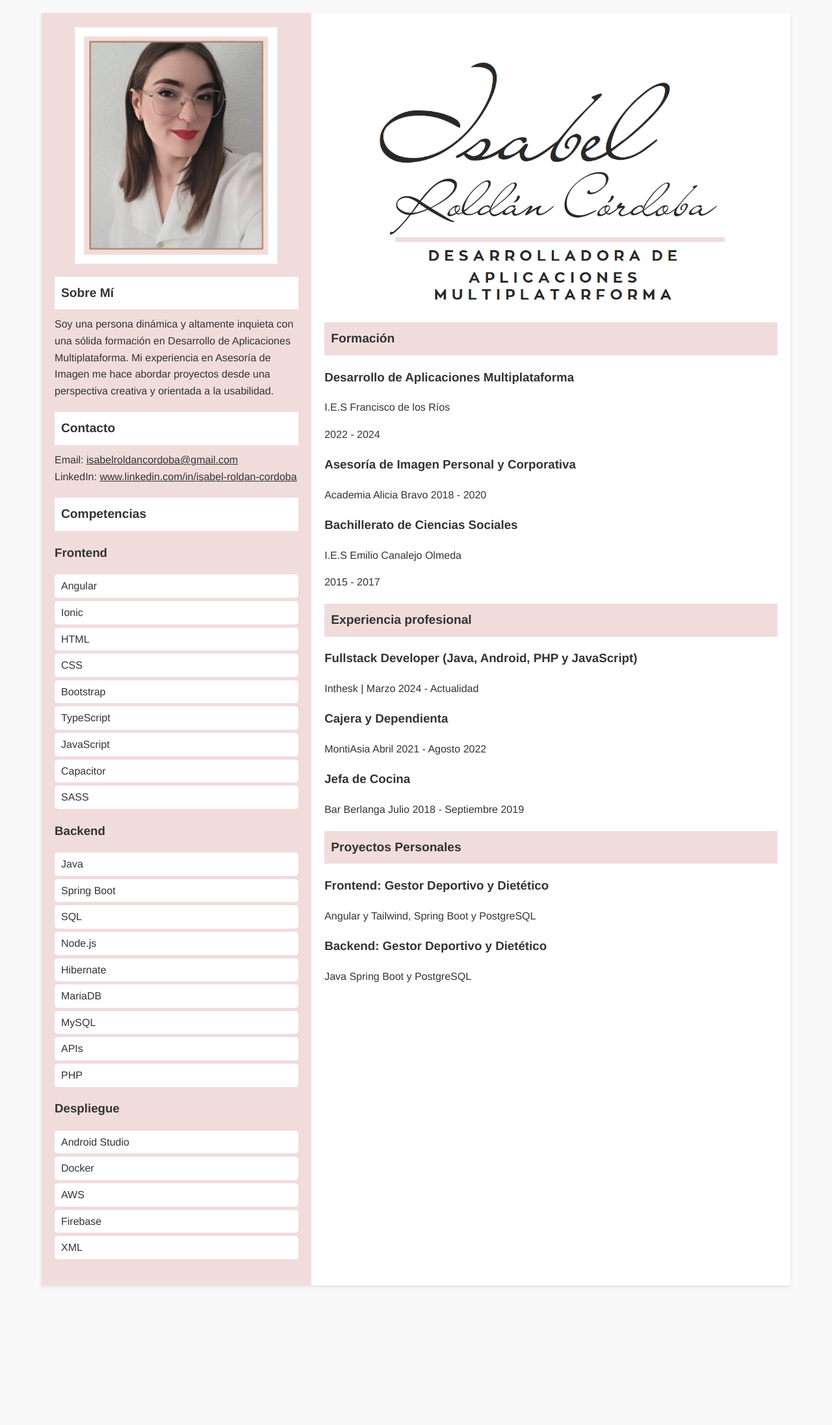
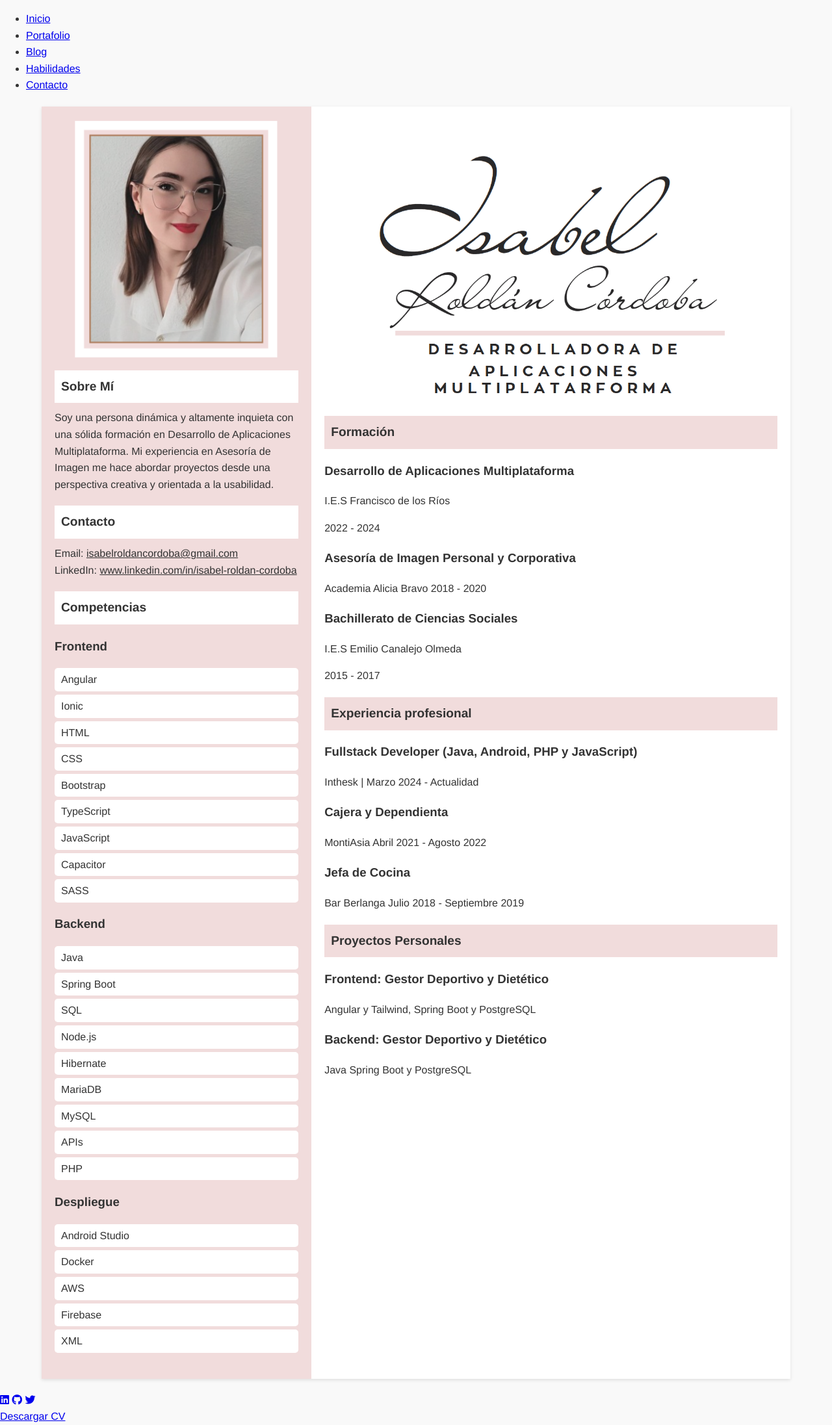
Before and after one commit to isabelroldan/CV, a plain HTML site: page index.html in a window 1280 px wide. Shown: the whole page at 65% size. Before the commit the page ends 1998 px from the top, so only its background shows below. Drawn offline with Linux system fonts and the light colour scheme.

Commit message:
Update index.html

```diff
--- a/index.html
+++ b/index.html
@@ -5,8 +5,18 @@
     <meta name="viewport" content="width=device-width, initial-scale=1.0">
     <title>Curriculum Vitae - Isabel Roldán Córdoba</title>
     <link rel="stylesheet" href="styles.css">
+    <link rel="stylesheet" href="https://cdnjs.cloudflare.com/ajax/libs/font-awesome/5.15.3/css/all.min.css">
 </head>
 <body>
+    <nav>
+        <ul>
+          <li><a href="index.html">Inicio</a></li>
+          <li><a href="portfolio.html">Portafolio</a></li>
+          <li><a href="blog.html">Blog</a></li>
+          <li><a href="skills.html">Habilidades</a></li>
+          <li><a href="contact.html">Contacto</a></li>
+        </ul>
+      </nav>
 <div class="container">
 
     <!-- Columna Izquierda -->
@@ -121,3 +131,17 @@
      </div>
 
    </div><!--Container-->
+
+   <footer>
+        <div class="social-links">
+            <a href="https://es.linkedin.com/in/isabel-roldan-cordoba" target="_blank"><i class="fab fa-linkedin"></i></a>
+            <a href="https://github.com/isabelroldan" target="_blank"><i class="fab fa-github"></i></a>
+            <a href="https://twitter.com/usuario" target="_blank"><i class="fab fa-twitter"></i></a>
+        </div>
+        <a href="cv.pdf" download class="download-btn">Descargar CV</a>
+    </footer>
+
+
+  </body>
+
+</html>
```
